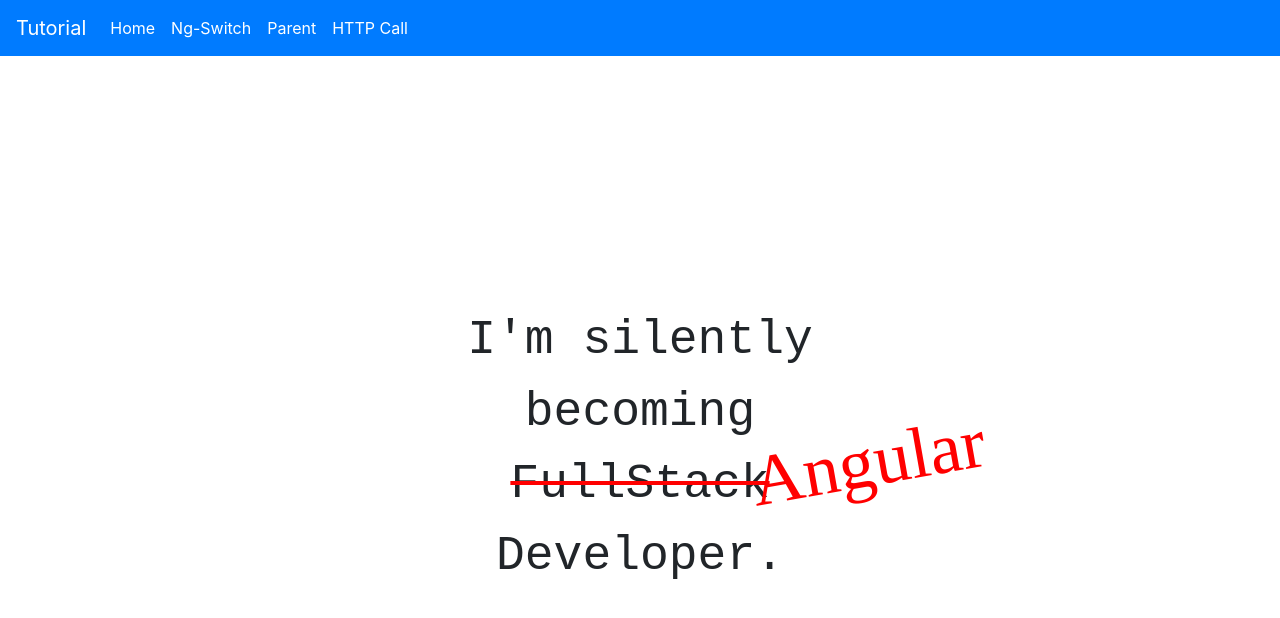
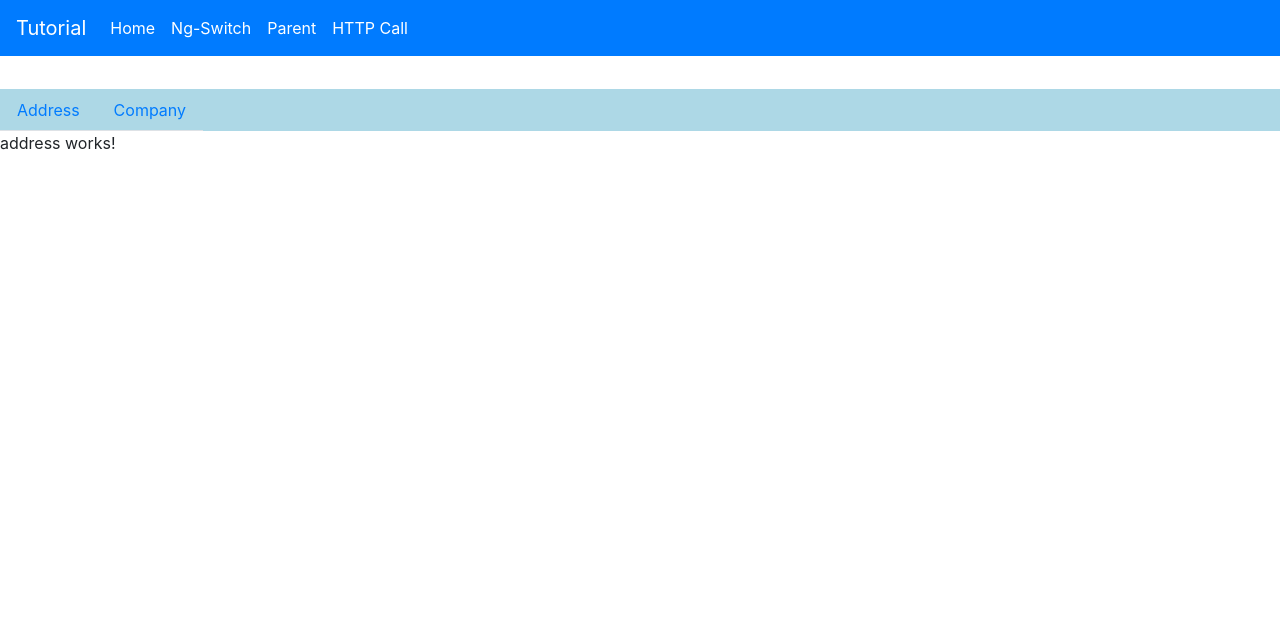
Before and after one commit to Nagarjuna-Singamsetti/Nisha_Singla_Tutorial_Practice, an Angular app: page /user/1/address in a window 1280 px wide. Before the commit this address led to /home. Shown: the top 618 px of the page. Built offline with nearby package versions, Linux system fonts and the light colour scheme; no server answers.

Commit message:
Nested Or Child Routes Added

```diff
--- a/src/app/app.module.ts
+++ b/src/app/app.module.ts
@@ -13,6 +13,8 @@
 import {HttpClientModule} from '@angular/common/http';
 import { SingleUserComponent } from './components/single-user/single-user.component';
 import { HomeComponent } from './components/home/home.component';
+import { AddressComponent } from './components/address/address.component';
+import { CompanyComponent } from './components/company/company.component';
 
 @NgModule({
   declarations: [
@@ -24,7 +26,9 @@
     SearchPipe,
     UsersComponent,
     SingleUserComponent,
-    HomeComponent
+    HomeComponent,
+    AddressComponent,
+    CompanyComponent
   ],
   imports: [
     BrowserModule,
--- /dev/null
+++ b/src/app/components/address/address.component.html
@@ -0,0 +1 @@
+<p>address works!</p>
--- /dev/null
+++ b/src/app/components/address/address.component.ts
@@ -0,0 +1,15 @@
+import { Component, OnInit } from '@angular/core';
+
+@Component({
+  selector: 'app-address',
+  templateUrl: './address.component.html',
+  styleUrls: ['./address.component.css']
+})
+export class AddressComponent implements OnInit {
+
+  constructor() { }
+
+  ngOnInit(): void {
+  }
+
+}
--- /dev/null
+++ b/src/app/components/company/company.component.html
@@ -0,0 +1 @@
+<p>company works!</p>
--- /dev/null
+++ b/src/app/components/company/company.component.ts
@@ -0,0 +1,15 @@
+import { Component, OnInit } from '@angular/core';
+
+@Component({
+  selector: 'app-company',
+  templateUrl: './company.component.html',
+  styleUrls: ['./company.component.css']
+})
+export class CompanyComponent implements OnInit {
+
+  constructor() { }
+
+  ngOnInit(): void {
+  }
+
+}
--- a/src/app/components/single-user/single-user.component.css
+++ b/src/app/components/single-user/single-user.component.css
@@ -0,0 +1,3 @@
+.nav{
+    background-color: lightblue;
+}
--- a/src/app/components/single-user/single-user.component.html
+++ b/src/app/components/single-user/single-user.component.html
@@ -1,5 +1,16 @@
-<h5>
+<div><h6>
     <pre>
     {{singleUser|json}}
 </pre>
-</h5>
+</h6></div>
+<div class="nav">
+    <ul class="nav nav-tabs">
+        <li class="nav-item">
+          <a class="nav-link" routerLink="address">Address</a>
+        </li>
+        <li class="nav-item">
+          <a class="nav-link" routerLink="company">Company</a>
+        </li>
+      </ul>
+</div>
+<router-outlet></router-outlet>
--- a/src/app/components/single-user/single-user.component.ts
+++ b/src/app/components/single-user/single-user.component.ts
@@ -17,5 +17,4 @@
       this.singleUser = user;
     })
   }
-
 }
```
Also changed, not shown: src/app/app-routing.module.ts (+10 -1 lines), src/app/components/address/address.component.css (added), src/app/components/company/company.component.css (added), 2 other files (tests, documents, lock files or other folders).
